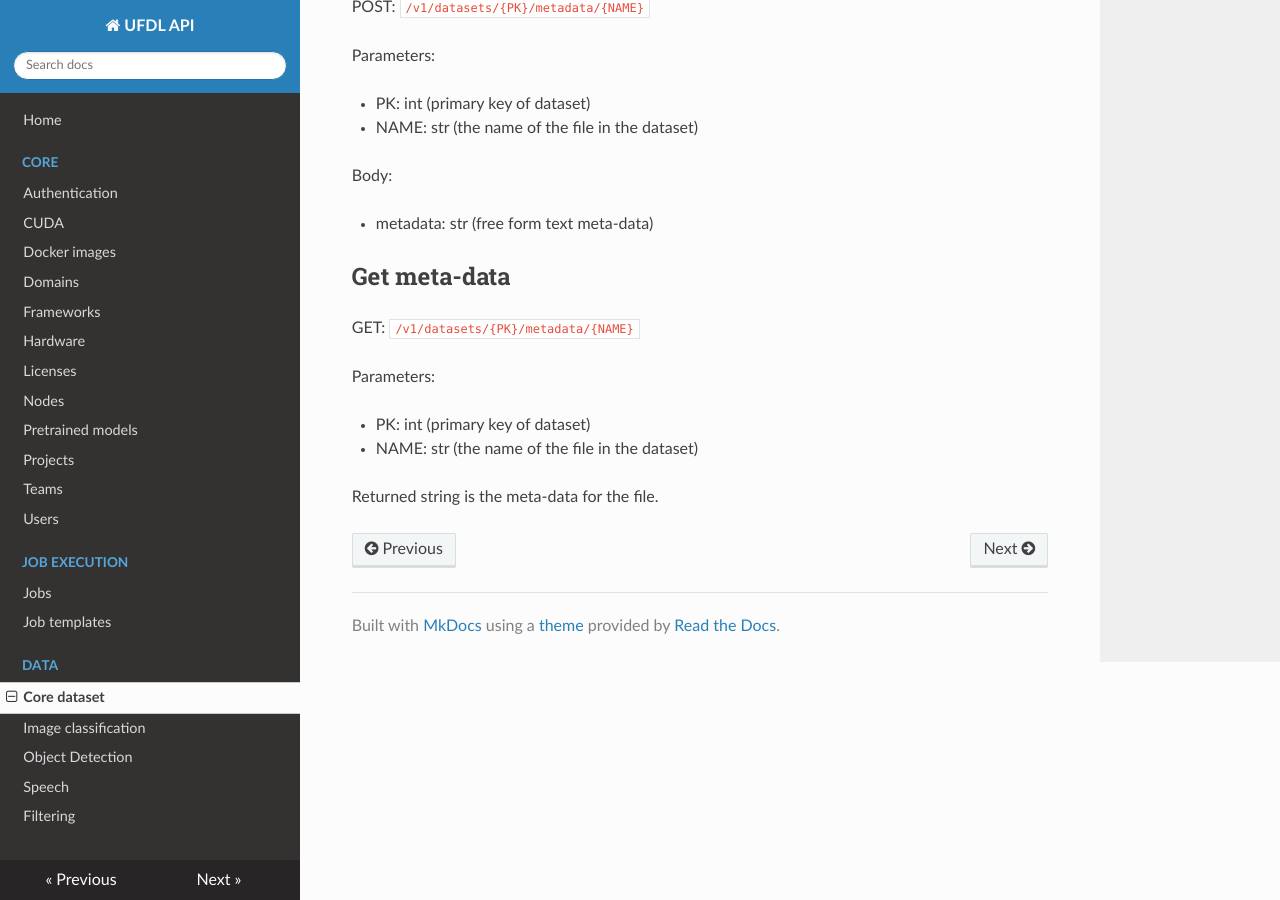
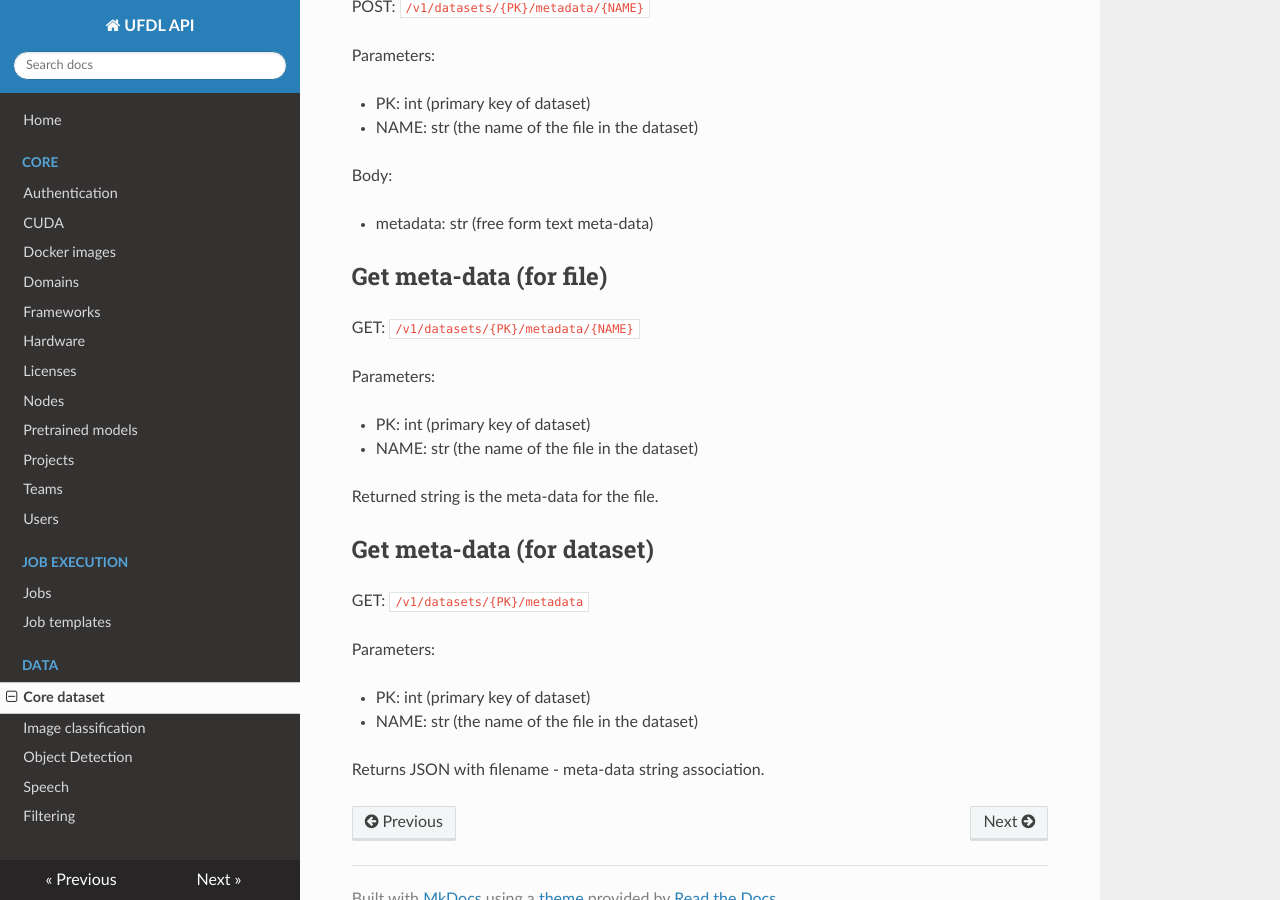
Before and after one commit to waikato-ufdl/ufdl-api, an MkDocs documentation site: the page built from docs/datasets.md, in a window 1280 px wide and 900 px high, scrolled down 5899 px. Built offline with MkDocs 1.6.1, drawn with Linux system fonts in a browser that asks for light colours; nearby versions of some CDN libraries.

Commit message:
added section for meta-data for dataset

```diff
--- a/docs/datasets.md
+++ b/docs/datasets.md
@@ -246,7 +246,7 @@ Body:
 
   * metadata: str (free form text meta-data)
 
-## Get meta-data
+## Get meta-data (for file)
 
 GET: `/v1/datasets/{PK}/metadata/{NAME}`
 
@@ -256,3 +256,14 @@ Parameters:
   * NAME: str (the name of the file in the dataset)
 
 Returned string is the meta-data for the file.
+
+## Get meta-data (for dataset)
+
+GET: `/v1/datasets/{PK}/metadata`
+
+Parameters:
+
+  * PK: int (primary key of dataset)
+  * NAME: str (the name of the file in the dataset)
+
+Returns JSON with filename - meta-data string association.
```
